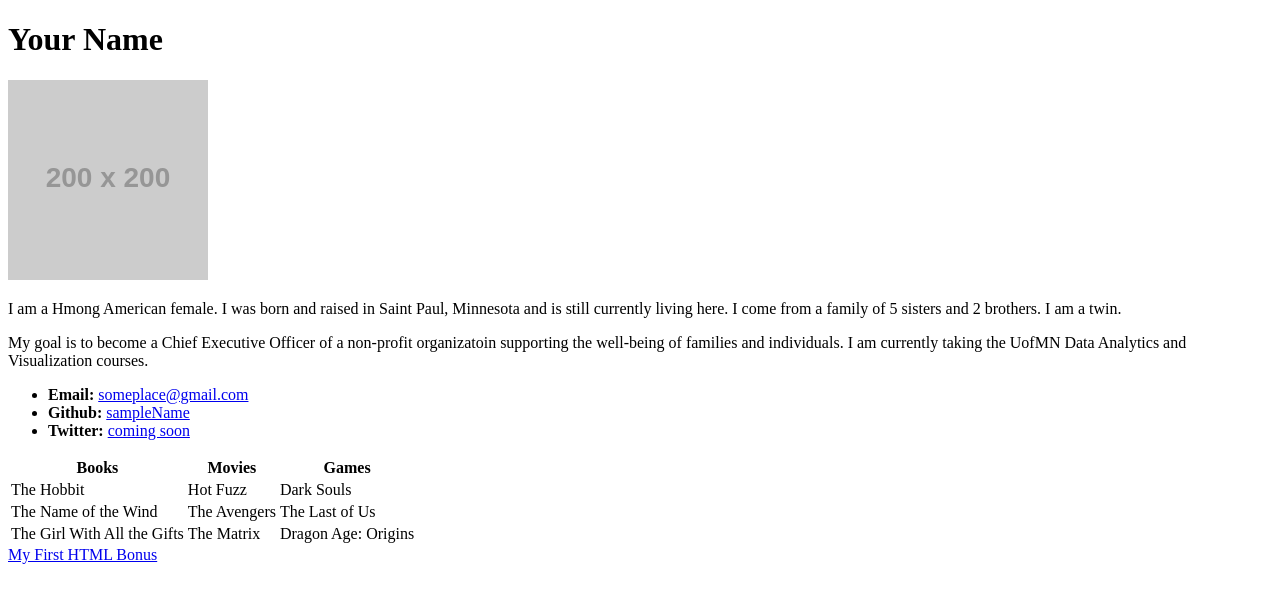
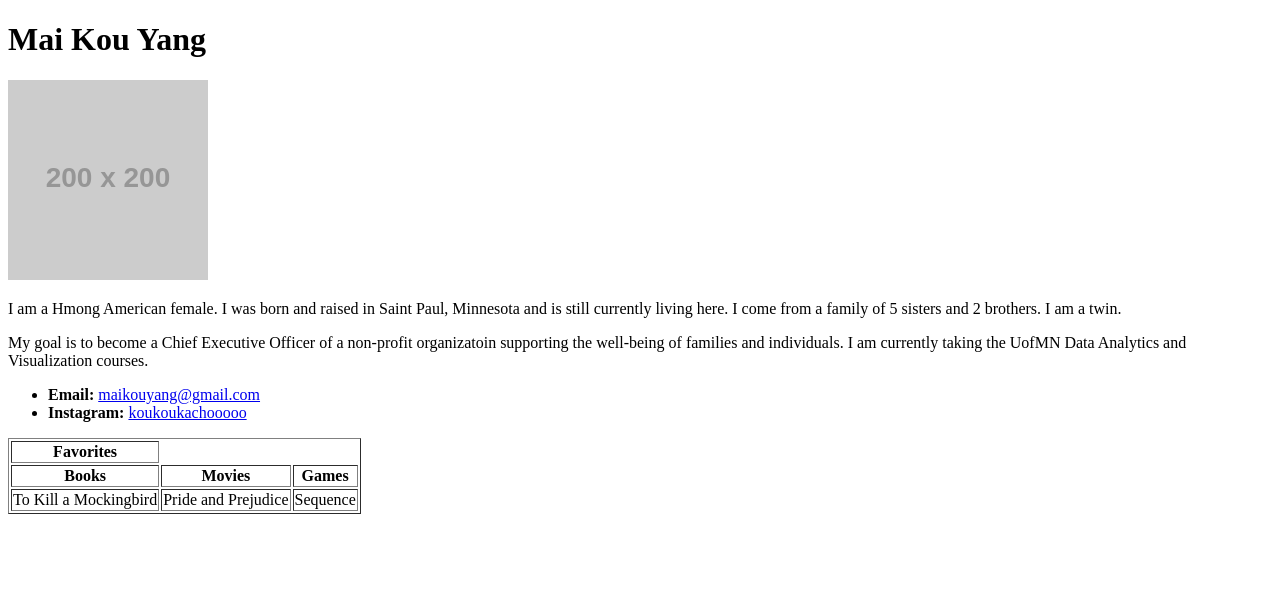
Before and after one commit to maikouy/maikouy.github.io, a plain HTML site: page index.html in a window 1280 px wide. Drawn offline with Linux system fonts and the light colour scheme; placeholder pictures from the web are drawn by us.

Commit message:
Updated my Favorites

```diff
--- a/index.html
+++ b/index.html
@@ -1,51 +1,42 @@
 <!DOCTYPE html>
+
 <html lang="en-us">
+
 <head>
   <meta charset="UTF-8">
-  <title>Activity 1: Basic HTML Bio</title>
+  <title>Mai Kou Yang Bio</title>
 </head>
 
 <body>
+  <h1>Mai Kou Yang</h1>
 
-  <h1>Your Name</h1>
-
-  <img src="https://placehold.it/200x200" alt="Your Name">
+  <img src="https://placehold.it/200x200" alt="Your picture">
 
   <p>I am a Hmong American female. I was born and raised in Saint Paul, Minnesota and is still currently living here. I come from a family of 5 sisters and 2 brothers. I am a twin.</p>
   <p>My goal is to become a Chief Executive Officer of a non-profit organizatoin supporting the well-being of families and individuals. I am currently taking the UofMN Data Analytics and Visualization courses.</p>
 
   <ul>
-    <li><strong>Email:</strong> <a href="#">someplace@gmail.com</a></li>
-    <li><strong>Github:</strong> <a href="#">sampleName</a></li>
-    <li><strong>Twitter:</strong> <a href="#">coming soon</a></li>
+    <li><strong>Email:</strong> <a href="#"> maikouyang@gmail.com</a></li>
+    <li><strong>Instagram:</strong> <a href="#" >koukoukachooooo</a></li>
+
   </ul>
 
-  <table>
+  <table border = 1>
     <tr>
+      <th>Favorites</th>
+    </tr>
       <th>Books</th>
       <th>Movies</th>
       <th>Games</th>
     </tr>
     <tr>
-      <td>The Hobbit</td>
-      <td>Hot Fuzz</td>
-      <td>Dark Souls</td>
+      <td>To Kill a Mockingbird</td>
+      <td>Pride and Prejudice</td>
+      <td>Sequence</td>
     </tr>
-    <tr>
-      <td>The Name of the Wind</td>
-      <td>The Avengers</td>
-      <td>The Last of Us</td>
-    </tr>
-    <tr>
-      <td>The Girl With All the Gifts</td>
-      <td>The Matrix</td>
-      <td>Dragon Age: Origins</td>
-    </tr>
+
+
   </table>
-
-  <!-- Bonus link to last class page -->
-  <a href="../../../../1/Activities/04-Stu_MyFirst_HTML/Solved/my-first-bonus.html">My First HTML Bonus</a>
-
 </body>
 
 </html>
```
